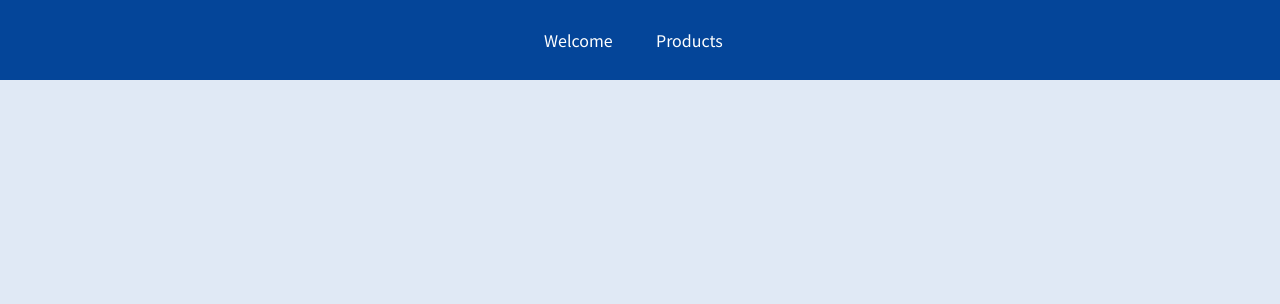
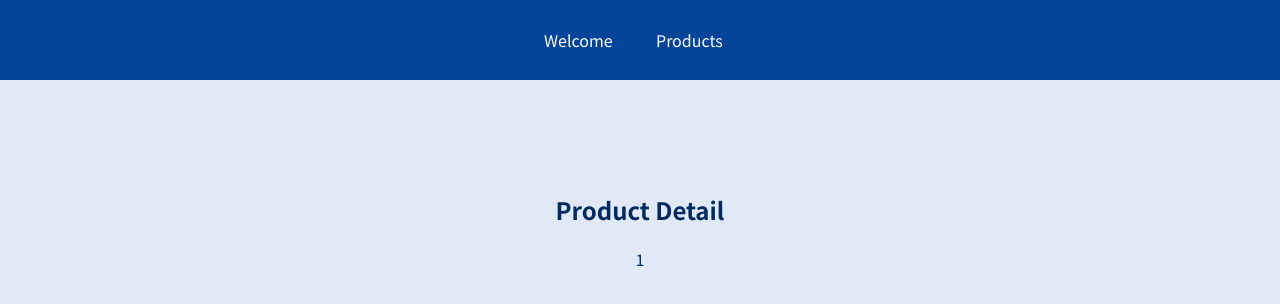
Before and after one commit to joaodslourenco/react-router, a React (Create React App) app: page /product-detail/1 in a window 1280 px wide. Shown: the top 304 px of the page. Built offline with nearby package versions, Linux system fonts and the light colour scheme.

Commit message:
working with dynamic routes and useParams

```diff
--- a/src/App.js
+++ b/src/App.js
@@ -1,5 +1,6 @@
 import { Route } from 'react-router-dom'
 import MainHeader from './components/MainHeader'
+import ProductDetail from './pages/ProductDetail'
 import Products from './pages/Products'
 import Welcome from './pages/Welcome'
 
@@ -14,6 +15,9 @@ function App() {
         <Route path="/products">
           <Products />
         </Route>
+        <Route path="/product-detail/:productId">
+          <ProductDetail />
+        </Route>
       </main>
     </div>
   )
--- a/src/pages/ProductDetail.jsx
+++ b/src/pages/ProductDetail.jsx
@@ -0,0 +1,14 @@
+import React from 'react'
+import { useParams } from 'react-router-dom'
+
+const ProductDetail = () => {
+  const { productId } = useParams()
+  return (
+    <section>
+      <h1>Product Detail</h1>
+      <p>{productId}</p>
+    </section>
+  )
+}
+
+export default ProductDetail
```
